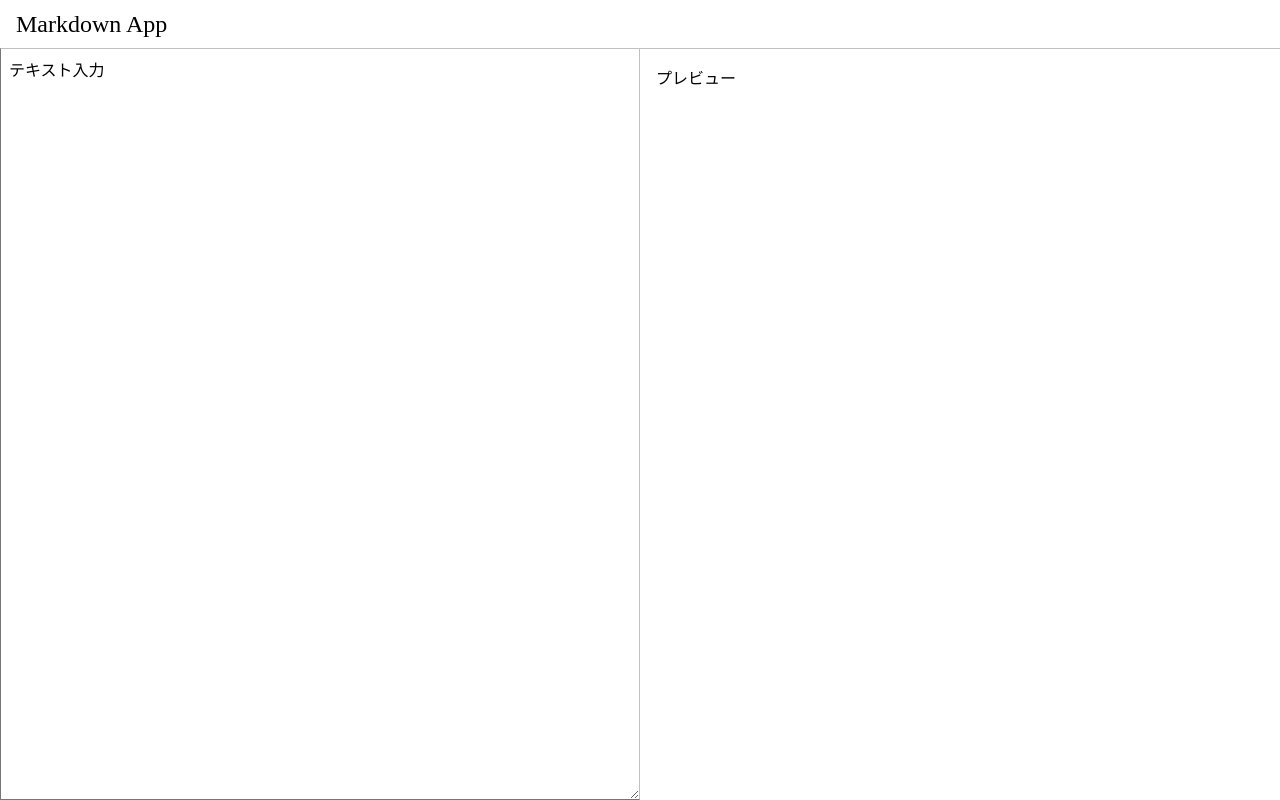
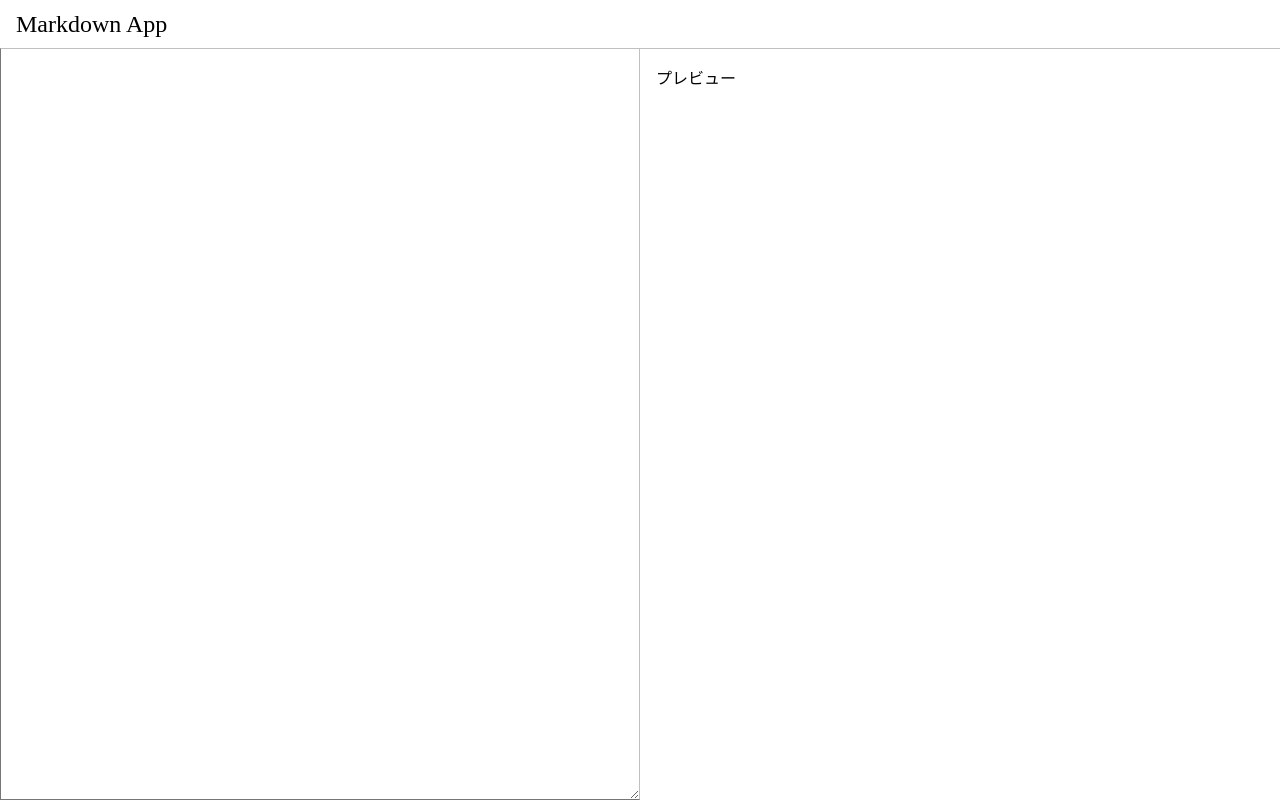
Before and after one commit to domari888/markdown-app, a React app: page / in a window 1280 px wide. Built offline with nearby package versions, Linux system fonts and the light colour scheme.

Commit message:
React Hooks を使用した状態管理の導入

```diff
--- a/src/pages/editor.tsx
+++ b/src/pages/editor.tsx
@@ -1,5 +1,6 @@
 import * as React from 'react'
 import styled from 'styled-components'
+import { useState } from 'react'
 
 const Header = styled.header`
   font-size: 1.5rem;
@@ -45,13 +46,22 @@
 
 // エディタ画面の関数コンポーネントを宣言
 export const Editor: React.FC = () => {
+
+  // const [値, 値をセットする関数] = useState<型>(初期値)
+  const [text, setText] = useState<string>('')
+
   return(
     <>
       <Header>
         Markdown App
       </Header>
       <Wrapper>
-        <TextArea value="テキスト入力" />
+        <TextArea
+          onChange = {(event) => {
+            setText(event.target.value)
+          }}
+          value = {text}
+        />
         <Preview>プレビュー</Preview>
       </Wrapper>
     </>
```
